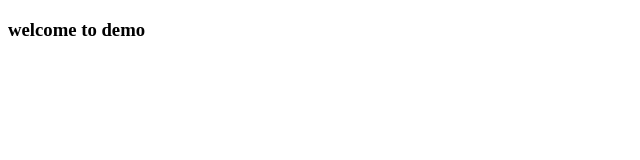
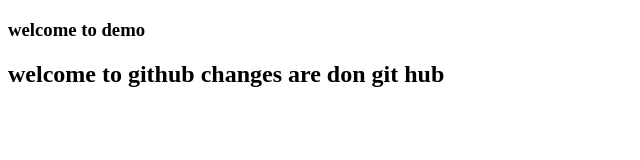
Before and after one commit to sathyasoma/welpro, a plain HTML site: page index.html in a window 1280 px wide. Shown: the whole page, without its empty margins (0-640 px from the left). Drawn offline with Linux system fonts and the light colour scheme.

Commit message:
Update index.html

```diff
--- a/index.html
+++ b/index.html
@@ -7,5 +7,6 @@
 </head>
 <body>
     <h3>welcome to demo</h3>
+    <h2>welcome to github changes are don git hub</h2>
 </body>
 </html>
```
